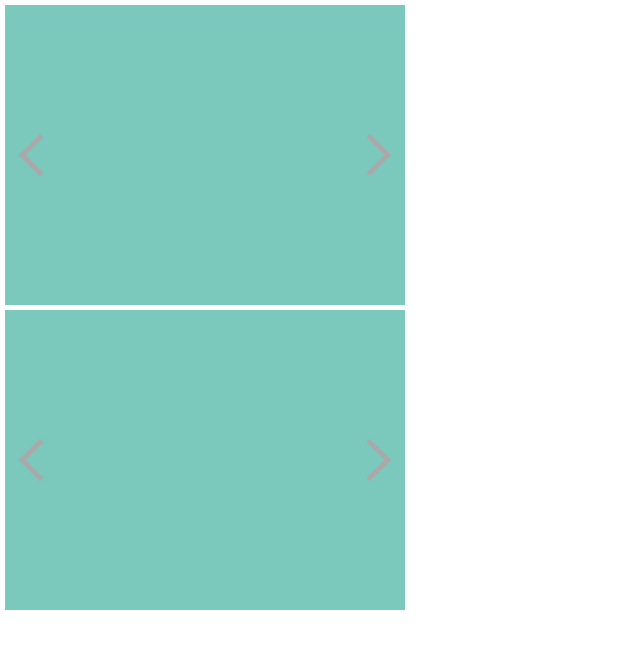
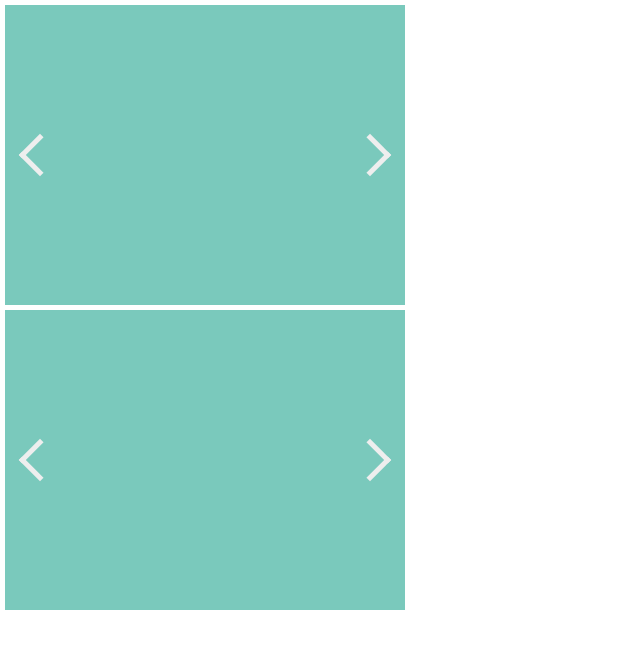
Before and after one commit to SE-Jr/tada.js, a website built with webpack: page index.html in a window 1280 px wide. Shown: the whole page, without its empty margins (0-640 px from the left). Built offline with nearby package versions, Linux system fonts and the light colour scheme.

Commit message:
style: remove useless & wrapping

```diff
--- a/src/styles/style.scss
+++ b/src/styles/style.scss
@@ -7,10 +7,9 @@ $fourth-color: rgb(241,175,16);
 $fifth-color: rgb(123,168,83);
 
 .__sp__projector__container {
-  & {
   position: relative;
   overflow: hidden;
-  }
+
   .__sp__slider__container {
     .__sp__slider__slide {
       float: left;
@@ -20,30 +19,30 @@ $fifth-color: rgb(123,168,83);
     display: inline-block;
     width: 30px;
     height: 30px;
-    border: solid darkgray;
+    border: solid #eee;
     text-indent: -999px;
     position: absolute;
-  }
-  .__sp__navigator__prev {
+
+    &.__sp__navigator__prev {
       border-width: 5px 0 0 5px;
       top: 50%;
       transform: translateY(-50%) rotate(-45deg);
       left: 20px;
     }
-  .__sp__navigator__next {
+    &.__sp__navigator__next {
       border-width: 5px 5px 0 0;
       top: 50%;
       transform: translateY(-50%) rotate(45deg);
       right: 20px;
     }
   }
+}
 
 .sp {
-  & {
   width: 400px;
   height: 300px;
   margin: 5px;
-  }
+
   div {
     background-color: $default-color;
   }
```
Lines whose indentation alone changed are shown as unchanged.
